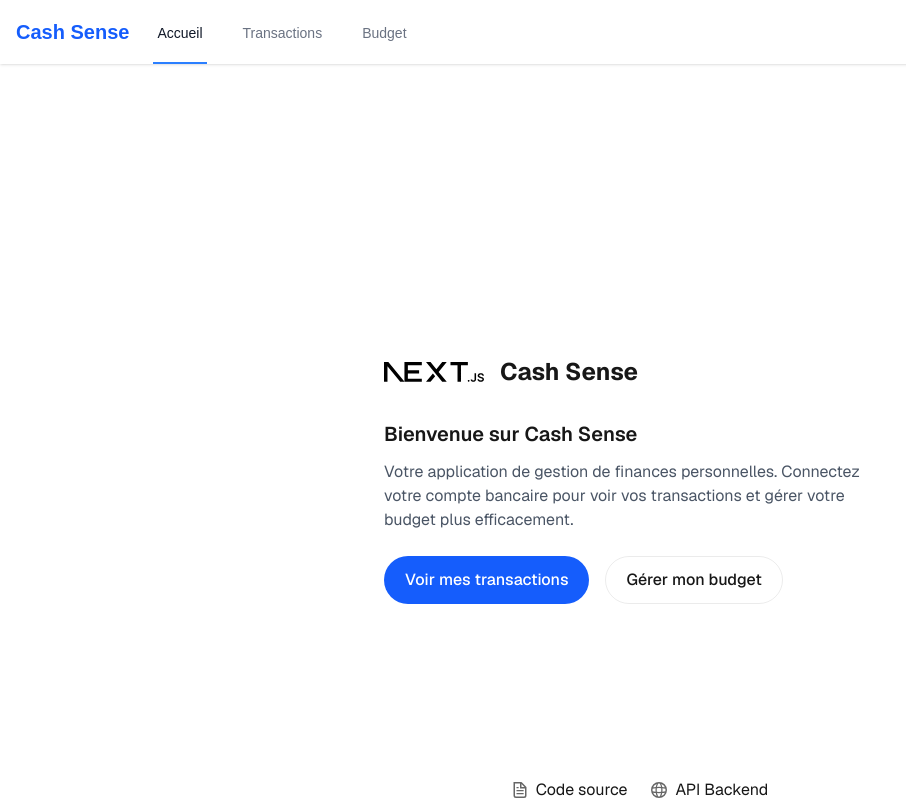
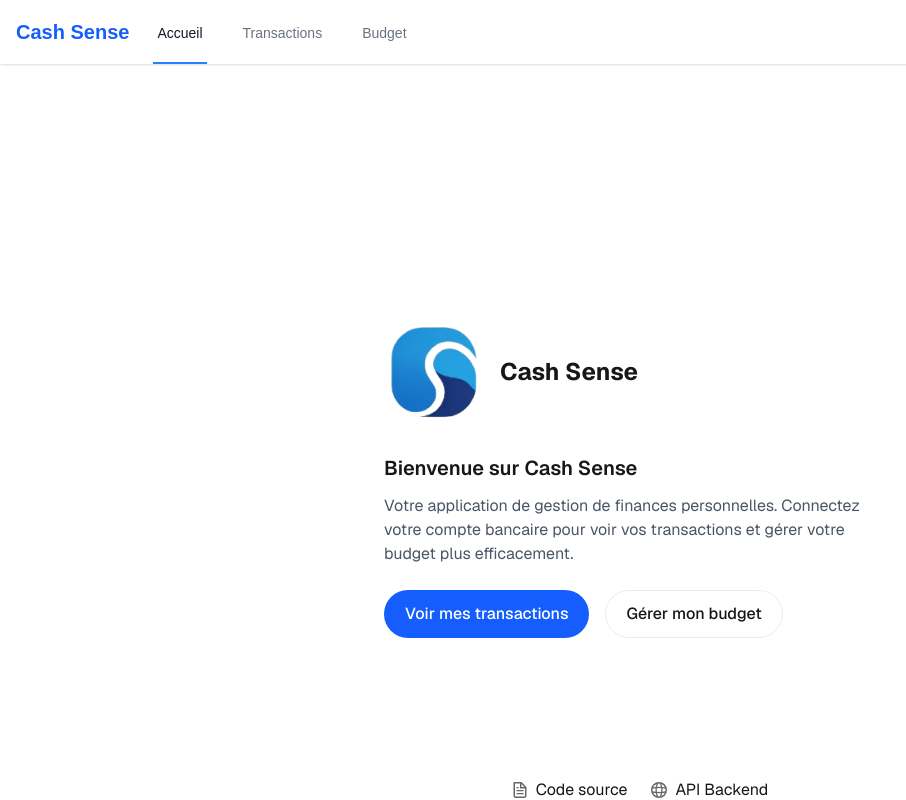
Before and after one commit to nina031/cash-sense-frontend, a Next.js app: page / in a window 1280 px wide. Shown: the top 800 px of the page, without its empty margins (0-906 px from the left). Built offline with nearby package versions, Linux system fonts and the light colour scheme.

Commit message:
change logo

```diff
--- a/app/page.js
+++ b/app/page.js
@@ -7,7 +7,7 @@ export default function Home() {
       <main className="flex flex-col gap-[32px] row-start-2 items-center sm:items-start">
         <div className="flex items-center justify-center gap-4">
           <Image
-            src="/next.svg"
+            src="/logo-cashSense.png"
             alt="Next.js logo"
             width={100}
             height={24}
```
Also changed, not shown: public/logo-cashSense.png (added).
